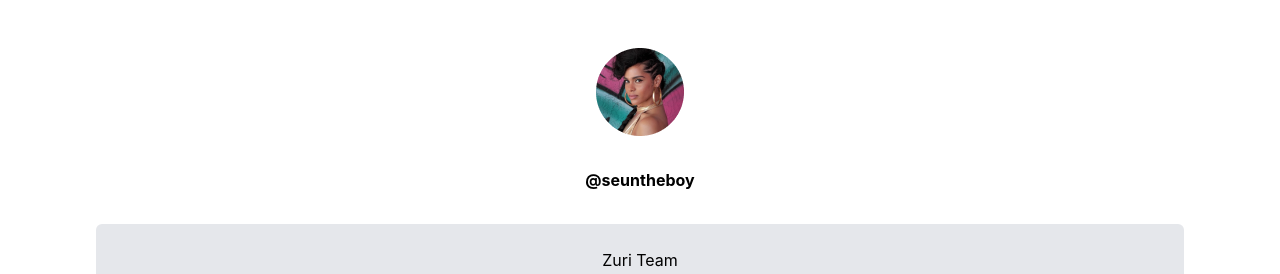
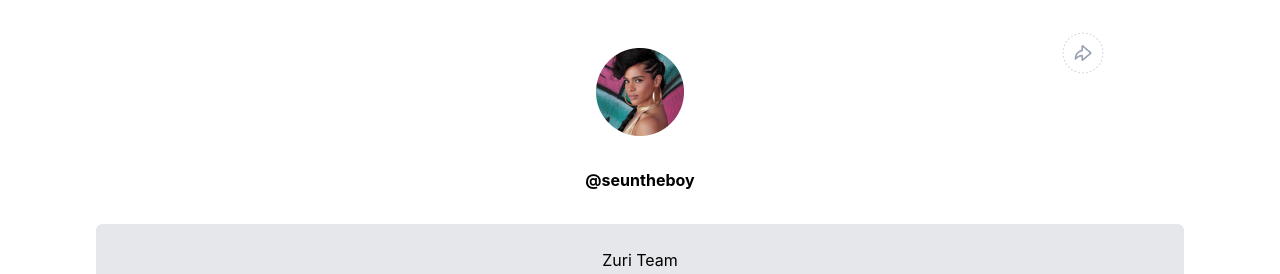
Before and after one commit to olafisoyevince/linktree-task, a React (Create React App) app: page / in a window 1280 px wide. Shown: the top 274 px of the page. Built offline with nearby package versions, Linux system fonts and the light colour scheme.

Commit message:
Attached the share icon at the top of the page

```diff
--- a/src/components/Links/index.jsx
+++ b/src/components/Links/index.jsx
@@ -25,6 +25,7 @@ const Links = () => {
           href={`https://books.zuri.team/python-for-beginners?ref_id=seuntheboy`}
           id="book__python"
           className=" text-center  bg-gray-200 rounded-md py-6"
+          title="Python for Beginners"
         >
           Python Books
         </a>
--- a/src/components/PersonalProfile/index.jsx
+++ b/src/components/PersonalProfile/index.jsx
@@ -1,9 +1,39 @@
 import profileImg from "../../assets/profile__img.png";
+import mobileShare from "../../assets/_Avatar share button (1).png";
+import desktopShare from "../../assets/_Avatar share button.png";
+import { useState, useEffect } from "react";
 
 const PersonalProfile = () => {
+  const BREAK_POINT = 768;
+
+  const [screenWidth, setScreenWidth] = useState({
+    winWidth: window.innerWidth,
+  });
+
+  console.log(screenWidth);
+
+  const detectSize = () => {
+    setScreenWidth({
+      winWidth: window.innerWidth,
+    });
+  };
+
+  useEffect(() => {
+    window.addEventListener("resize", detectSize);
+
+    return () => {
+      window.removeEventListener("resize", detectSize);
+    };
+  }, [screenWidth]);
+
   return (
     <>
-      <div className="mt-12">
+      <div className="mt-12 relative">
+        <img
+          className="absolute -top-4 right-0 md:right-20"
+          src={screenWidth.winWidth < BREAK_POINT ? mobileShare : desktopShare}
+          alt=""
+        />
         <div>
           <img
             src={profileImg}
```
Also changed, not shown: src/assets/_Avatar share button (1).png (added), src/assets/_Avatar share button.png (added).
